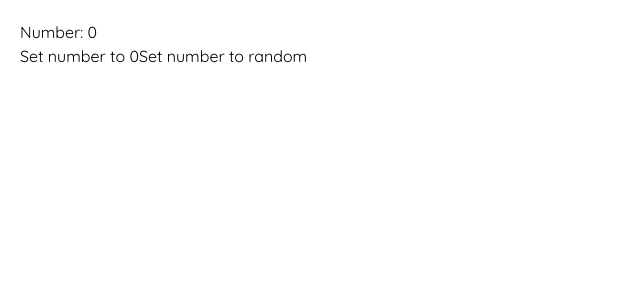
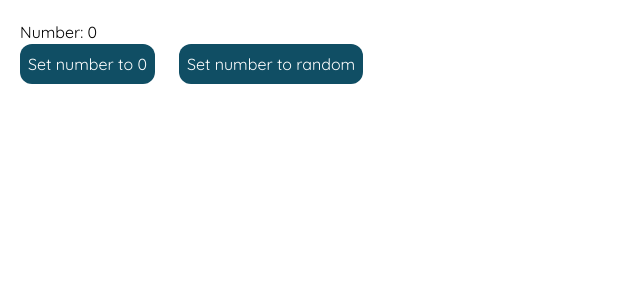
Before and after one commit to sugirangendahayo/React_Theory, a React (Vite) app: page / in a window 1280 px wide. Shown: the top 300 px of the page, without its empty margins (0-640 px from the left). Built offline with nearby package versions, Linux system fonts and the light colour scheme.

Commit message:
feat: initialize App component with state-managed number and effect logging

```diff
--- a/src/App.jsx
+++ b/src/App.jsx
@@ -3,7 +3,7 @@ import React, { useState, useEffect } from "react";
 export default function App() {
   const [number, setNumber] = useState(0);
 
-  // Effect to log when it runs
+
   useEffect(() => {
     console.log("useEffect ran! Number:", number);
   }, [number]);
@@ -13,12 +13,20 @@ export default function App() {
   return (
     <div style={{ padding: "20px" }}>
       <h1>Number: {number}</h1>
-      <button onClick={() => setNumber(0)}>
-        Set number to 0
-      </button>
-      <button onClick={() => setNumber(Math.floor(Math.random() * 10))}>
-        Set number to random
-      </button>
+      <div className="flex gap-6">
+        <button
+          onClick={() => setNumber(0)}
+          className="p-2 rounded-xl bg-cyan-900 text-white cursor-pointer"
+        >
+          Set number to 0
+        </button>
+        <button
+          onClick={() => setNumber(Math.floor(Math.random() * 10))}
+          className="p-2 rounded-xl bg-cyan-900 text-white cursor-pointer"
+        >
+          Set number to random
+        </button>
+      </div>
     </div>
   );
 }
```
